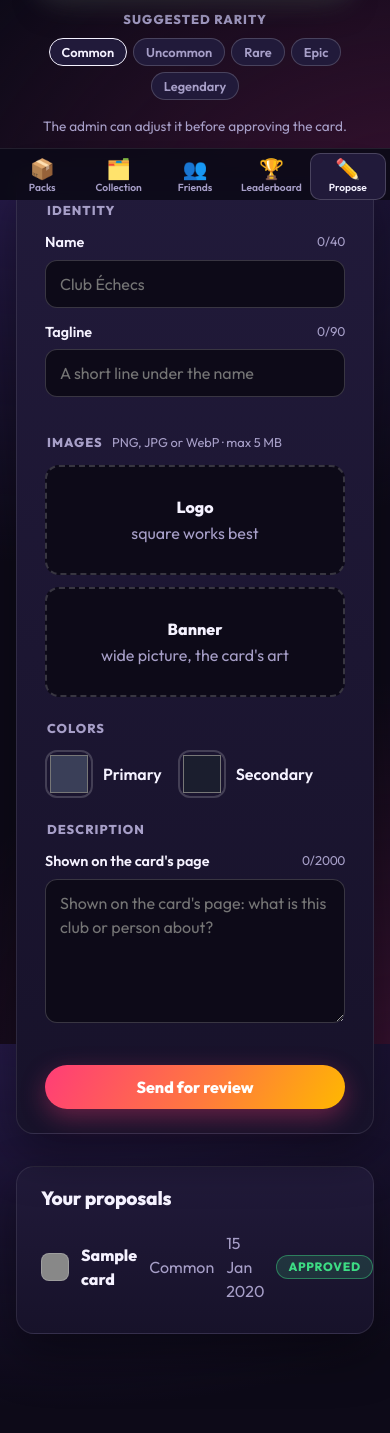
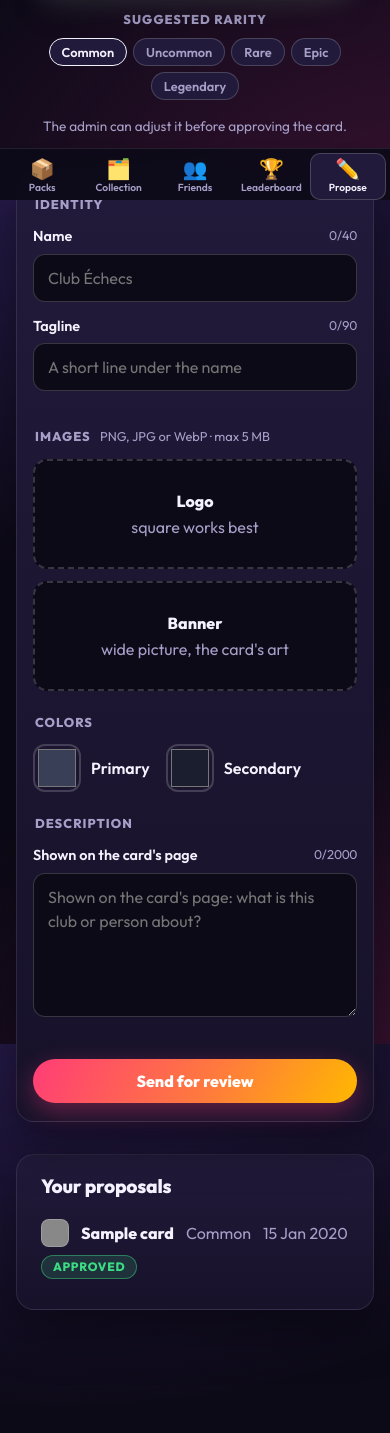
Before and after one commit to LucaCeccarelli/EmaPack, a Django app: page /cards/propose/ in a window 390 px wide. Shown: the part 644-2077 px from the top of the page. After the commit the page ends 1954 px from the top, so only its background shows below. Run offline with Django 5.2, Linux system fonts and the light colour scheme; a user stored in the database is signed in; tables that the repository leaves empty hold one stand-in row (values such as "Sample post").

Commit message:
feat(propose): let the proposals list wrap on small screens
A long card name plus rarity, date and status chip on one unwrapped
flex row would overflow an iPhone-width panel. The row now wraps, and
the status chip drops its auto-margin below 480px instead of being
stranded on the right of an empty line. Editor panel padding also
shrinks a bit on narrow screens for more usable field width.

Co-Authored-By: Claude Sonnet 5 <noreply@anthropic.com>

```diff
--- a/game/static/game/tcg.css
+++ b/game/static/game/tcg.css
@@ -295,6 +295,7 @@ main {
 .page-head p { margin: 8px 0 0; max-width: 60ch; }
 .editor { display: grid; grid-template-columns: minmax(0, 1fr) auto; gap: 40px; align-items: start; }
 .editor-form { padding: 24px 28px; }
+@media (max-width: 480px) { .editor-form { padding: 18px 16px; } }
 .editor-form fieldset { margin: 0 0 22px; padding: 0; border: 0; }
 .editor-form legend { margin-bottom: 12px; font-size: .8rem; font-weight: 800; text-transform: uppercase; letter-spacing: .08em; color: var(--muted); }
 .editor-form legend .muted { text-transform: none; letter-spacing: 0; font-weight: 400; margin-left: 6px; }
@@ -341,9 +342,10 @@ main {
 .my-proposals { margin-top: 32px; padding: 20px 24px; }
 .my-proposals h2 { margin: 0 0 12px; font-size: 1.2rem; }
 .my-proposals ul { margin: 0; padding: 0; list-style: none; }
-.my-proposals li { display: flex; align-items: center; gap: 12px; padding: 10px 0; border-top: 1px solid var(--line); }
+.my-proposals li { display: flex; flex-wrap: wrap; align-items: center; gap: 8px 12px; padding: 10px 0; border-top: 1px solid var(--line); }
 .my-proposals li:first-child { border-top: 0; }
 .my-proposals .chip { margin-left: auto; }
+@media (max-width: 480px) { .my-proposals .chip { margin-left: 0; } }
 .swatch { width: 28px; height: 28px; flex: none; border-radius: 8px; background: linear-gradient(135deg, var(--c1), var(--c2)); border: 1px solid var(--line-strong); }
 .status-pending { --rc: var(--accent-2); }
 .status-approved { --rc: var(--uncommon); }
```
